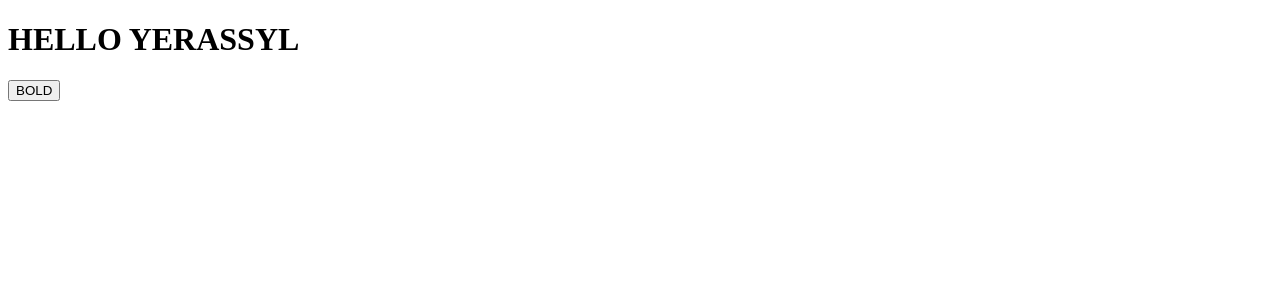
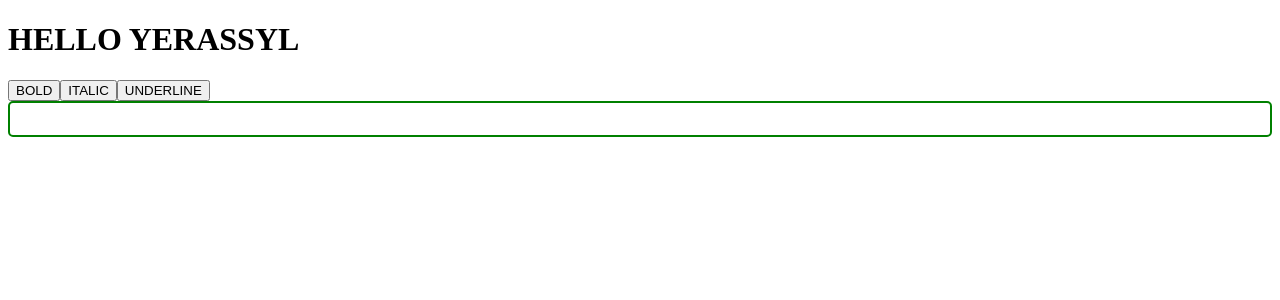
Before and after one commit to yerassylad/draftjs, a React (Create React App) app: page / in a window 1280 px wide. Shown: the top 300 px of the page. Built offline with nearby package versions, Linux system fonts and the light colour scheme.

Commit message:
bold italic underline funcs od texteditor

```diff
--- /dev/null
+++ b/src/text-editor.css
@@ -0,0 +1,10 @@
+.main-conrainer {
+  border: 2px solid green;
+  border-radius: 10px;
+}
+
+.editor-container {
+  padding: 7px;
+  border: 2px solid green;
+  border-radius: 5px;
+}
--- a/src/text_editor.js
+++ b/src/text_editor.js
@@ -1,39 +1,43 @@
 import React, { Component } from "react";
 import { Editor, EditorState, RichUtils } from "draft-js";
+import "./text-editor.css";
 
 class TextEditor extends Component {
   constructor(props) {
     super(props);
     this.state = { editorState: EditorState.createEmpty() };
     this.onChange = editorState => this.setState({ editorState });
-    this.handleKeyCommand = this.handleKeyCommand.bind(this);
-  }
-
-  handleKeyCommand(command, editorState) {
-    const newState = RichUtils.handleKeyCommand(editorState, command);
-    if (newState) {
-      this.onChange(newState);
-      return "handled";
-    }
-    return "not-handled";
   }
 
   _onBoldClick() {
     this.onChange(RichUtils.toggleInlineStyle(this.state.editorState, "BOLD"));
   }
 
-  //   render() {
-  //     return <div>TEXT EDITOR</div>;
-  //   }
+  _onItalicClick() {
+    this.onChange(
+      RichUtils.toggleInlineStyle(this.state.editorState, "ITALIC")
+    );
+  }
+
+  _onUnderlineClick() {
+    this.onChange(
+      RichUtils.toggleInlineStyle(this.state.editorState, "UNDERLINE")
+    );
+  }
+
   render() {
     return (
       <div>
         <button onClick={this._onBoldClick.bind(this)}>BOLD</button>
-        <Editor
-          editorState={this.state.editorState}
-          handleKeyCommand={this.handleKeyCommand}
-          onChange={this.onChange}
-        />
+        <button onClick={this._onItalicClick.bind(this)}>ITALIC</button>
+        <button onClick={this._onUnderlineClick.bind(this)}>UNDERLINE</button>
+        <div className="editor-container">
+          <Editor
+            editorState={this.state.editorState}
+            handleKeyCommand={this.handleKeyCommand}
+            onChange={this.onChange}
+          />
+        </div>
       </div>
     );
   }
```
